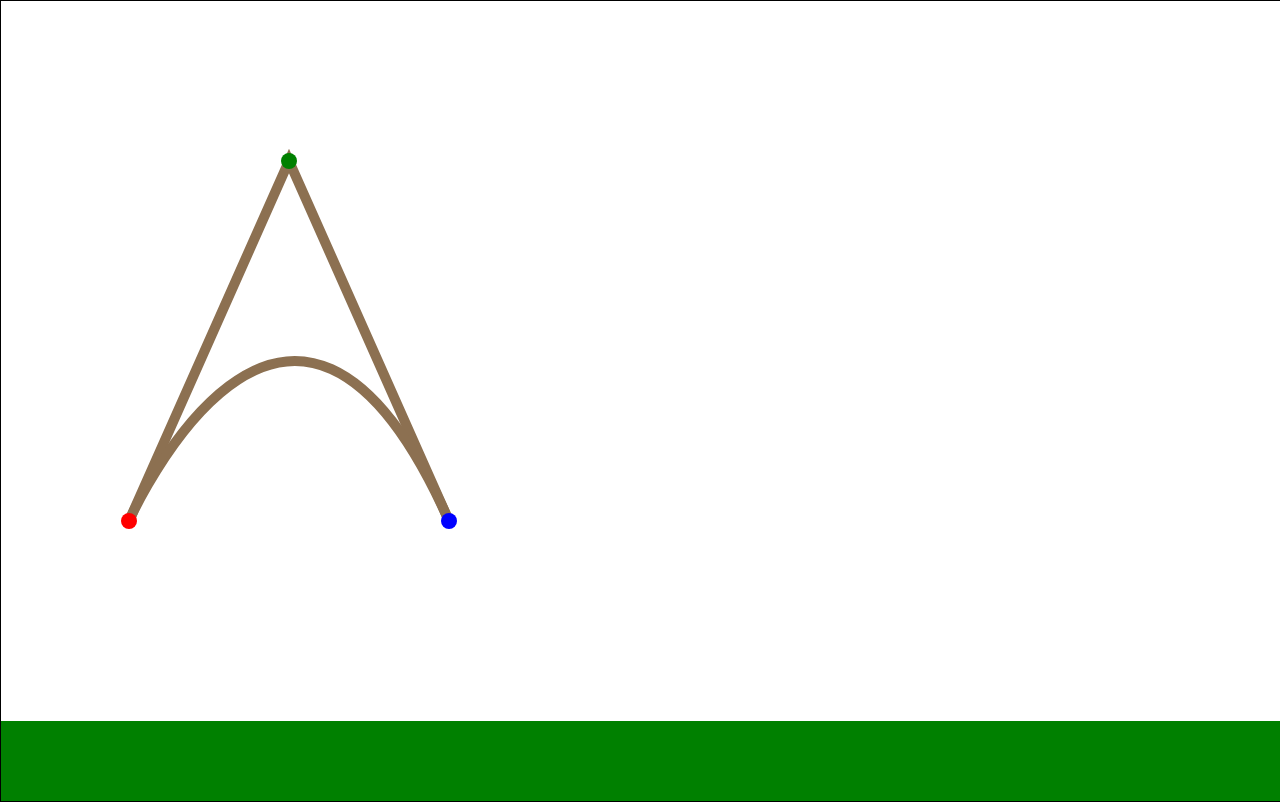
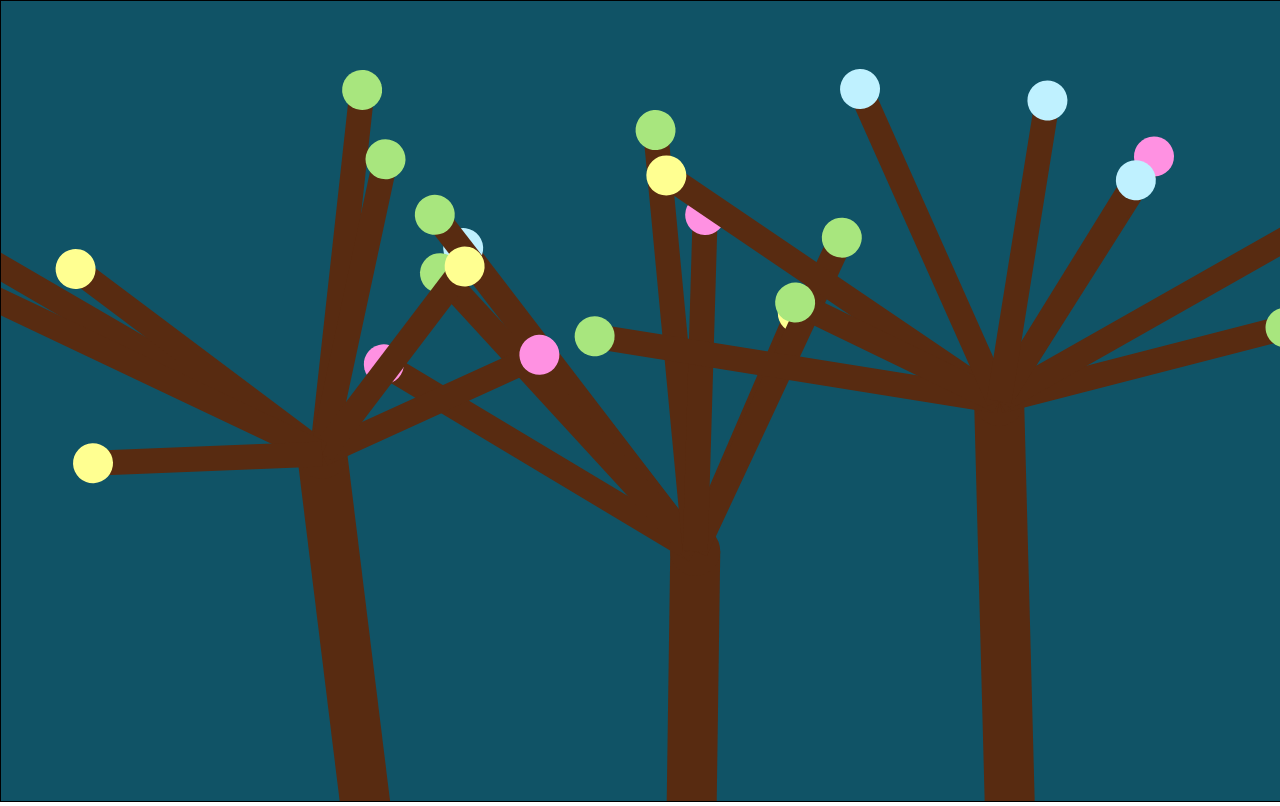
Before and after one commit to jreje/Assignment_2, a plain HTML site: page index.html in a window 1280 px wide. Drawn offline with Linux system fonts and the light colour scheme.

Commit message:
Implement Tree object

```diff
--- /dev/null
+++ b/Tree.js
@@ -0,0 +1,99 @@
+const BROWN = "#582b11";
+const flowerColors = ["#FF91E2", "#FFFF91", "#A8E67E", "#BFF1FF"];
+function Tree(context, x, y, trunkHeight, numBranches) {
+  this.context = context;
+  this.posX = x || 100;
+  this.posY = y || 100;
+  this.trunkHeight = trunkHeight || 400;
+  this.numBranches = numBranches || 8;
+  this.time = Math.random();
+  this.windSpeed = 0.01;
+  // 10 degrees
+  this.maxSwayAngle = 10;
+
+  // Generate Branches, initial angles, and Colors once
+  this.branches = [];
+  for (var i = 0; i < this.numBranches; i++) {
+    this.branches.push({
+      length: Math.random() * 251 + 200,
+      angle: (Math.random() * 180 - 90) * (Math.PI / 180),
+      color: flowerColors[Math.floor(Math.random() * 4)],
+    });
+  }
+}
+
+Tree.prototype.drawBranch = function (length, angle, color) {
+  this.context.save();
+  /* // For debugging. Moving Point of Branch
+    this.context.beginPath();
+    this.context.fillStyle = "red";
+    this.context.arc(0, 0, 10, 0, 2 * Math.PI);
+    this.context.fill();
+    */
+
+  // Angle the branch. Maybe make it random angles
+  this.context.fillStyle = BROWN;
+  this.context.rotate(angle);
+  const swayAngle = Math.sin(this.time) * this.maxSwayAngle * (Math.PI / 180);
+  this.context.rotate(swayAngle);
+  this.context.fillRect(-12.5, -length, 25, length);
+  // Translate to tip of branch
+  this.context.translate(0, -length);
+  this.context.beginPath();
+  this.drawFlower(color);
+  this.context.restore();
+};
+Tree.prototype.drawTrunk = function () {
+  this.context.save();
+  this.context.fillStyle = BROWN;
+  // Makes it so when we move the tree, we move it from the bottom of the trunk
+  this.context.fillRect(-25, -1 * this.trunkHeight, 50, this.trunkHeight);
+  /* //For debugging. Moving Point of trunk
+    this.context.beginPath();
+    this.context.fillStyle = "green";
+    this.context.arc(0, 0, 10, 0, 2 * Math.PI);
+    this.context.fill();
+    */
+  // Rounds the top of the trunk so it looks less choppy
+  this.context.fillStyle = BROWN;
+  this.context.translate(0, -1 * this.trunkHeight);
+  this.context.beginPath();
+  this.context.arc(0, 0, 25, 0, 2 * Math.PI);
+  this.context.fill();
+  this.context.restore();
+};
+
+Tree.prototype.drawFlower = function (color) {
+  this.context.save();
+  this.context.fillStyle = color;
+  this.context.arc(0, 0, 20, 0, 2 * Math.PI);
+  this.context.fill();
+  this.context.restore();
+};
+
+Tree.prototype.draw = function () {
+  this.context.save();
+  this.context.translate(50, 50);
+  // Moves the bottom of the trunk
+  this.context.translate(this.posX, this.posY);
+  // Sway the tree
+  const swayAngle = Math.sin(this.time) * this.maxSwayAngle * (Math.PI / 180);
+  this.context.rotate(swayAngle);
+  this.drawTrunk();
+  // Draw branches at the top of the trunk
+  this.context.translate(0, -1 * this.trunkHeight);
+  // Draw all branches with a given length and angle. Established during instantiation
+  for (var i = 0; i < this.numBranches; ++i) {
+    this.drawBranch(
+      this.branches[i].length,
+      this.branches[i].angle,
+      this.branches[i].color,
+    );
+  }
+  this.context.restore();
+};
+
+Tree.prototype.update = function () {
+  this.time += this.windSpeed;
+  console.log(`wind angle: ${this.windAngle}`);
+};
--- a/index.html
+++ b/index.html
@@ -11,87 +11,42 @@
       style="border: 1px solid #000000"
       display="block"
     ></canvas>
+    <script type="text/javascript" src="Tree.js"></script>
     <script>
       "use strict";
       addEventListener("load", (event) => {
         var canvas = document.getElementById("myCanvas");
+        var context = canvas.getContext("2d");
         canvas.width = window.innerWidth;
         canvas.height = window.innerHeight;
-
-        var context = canvas.getContext("2d");
-
-        var SWING_X_POS = window.innerWidth * 0.1;
+        const cw = canvas.width;
+        const ch = canvas.height;
+        var trees = [
+          new Tree(context, cw / 2, ch, 300),
+          new Tree(context, cw / 4, ch),
+          new Tree(context, cw * 0.75, ch, 450, 9),
+        ];
 
         requestAnimationFrame(mainLoop);
         function mainLoop() {
           update();
           draw();
+          requestAnimationFrame(mainLoop);
         }
 
-        function update() {}
+        function update() {
+          trees.forEach(function (tree) {
+            tree.update();
+          });
+        }
 
         function draw() {
-          const ground_pos = { X: SWING_X_POS, Y: window.innerHeight * 0.9 };
-          const cp_1 = {
-            X: SWING_X_POS,
-            Y: ground_pos.Y - 200,
-          };
-          const cp_3 = {
-            X: SWING_X_POS + SWING_X_POS * 2.5,
-            Y: ground_pos.Y - 200,
-          };
-          // Place tip of curve directly in between the ground points
-          const cp_2 = {
-            X: (cp_1.X + cp_3.X) / 2,
-            Y: window.innerHeight * 0.2,
-          };
-          // Background Color
-          context.fillStyle = "white";
-          context.fillRect(0, 0, window.innerWidth, window.innerHeight);
-
-          // Grass
-          context.fillStyle = "green";
-          context.fillRect(
-            0,
-            window.innerHeight - window.innerHeight * 0.1,
-            window.innerWidth,
-            window.innerHeight * 0.1,
-          );
-
-          // Swing Frame
-          context.save();
-          context.lineWidth = 10;
-          context.strokeStyle = "#8C7051";
-
-          context.beginPath();
-
-          // Left Leg
-          context.save();
-          context.moveTo(cp_1.X, cp_1.Y);
-          context.lineTo(cp_2.X, cp_2.Y);
-          context.lineTo(cp_3.X, cp_3.Y);
-          context.stroke();
-
-          context.beginPath();
-          context.bezierCurveTo(cp_1.X, cp_1.Y, cp_2.X, cp_2.Y, cp_3.X, cp_3.Y);
-          context.stroke();
-          context.restore();
-
-          // MARK: Uncomment to Bezier Curve Visualize control points
-          context.fillStyle = "red";
-          context.beginPath();
-          context.arc(cp_1.X, cp_1.Y, 8, 0, 2 * Math.PI);
-          context.fill();
-
-          context.fillStyle = "green";
-          context.beginPath();
-          context.arc(cp_2.X, cp_2.Y, 8, 0, 2 * Math.PI);
-          context.fill();
-
-          context.fillStyle = "blue";
-          context.beginPath();
-          context.arc(cp_3.X, cp_3.Y, 8, 0, 2 * Math.PI);
-          context.fill();
+          context.clearRect(0, 0, cw, ch);
+          context.fillStyle = "#105366";
+          context.fillRect(0, 0, cw, ch);
+          trees.forEach(function (tree) {
+            tree.draw();
+          });
         }
       });
     </script>
```
